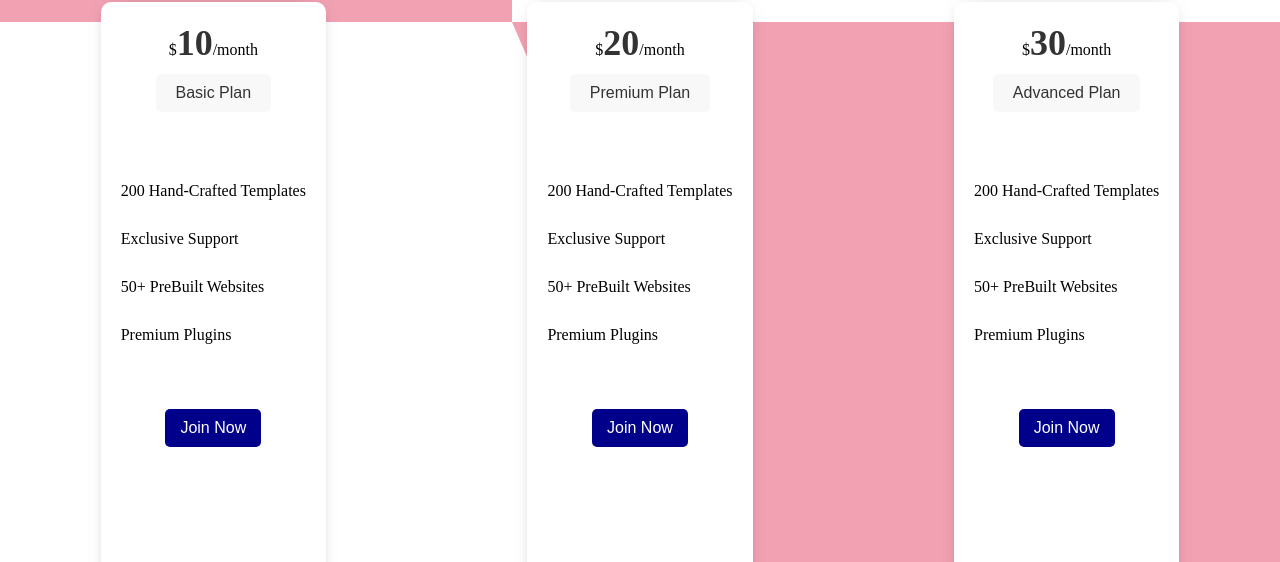
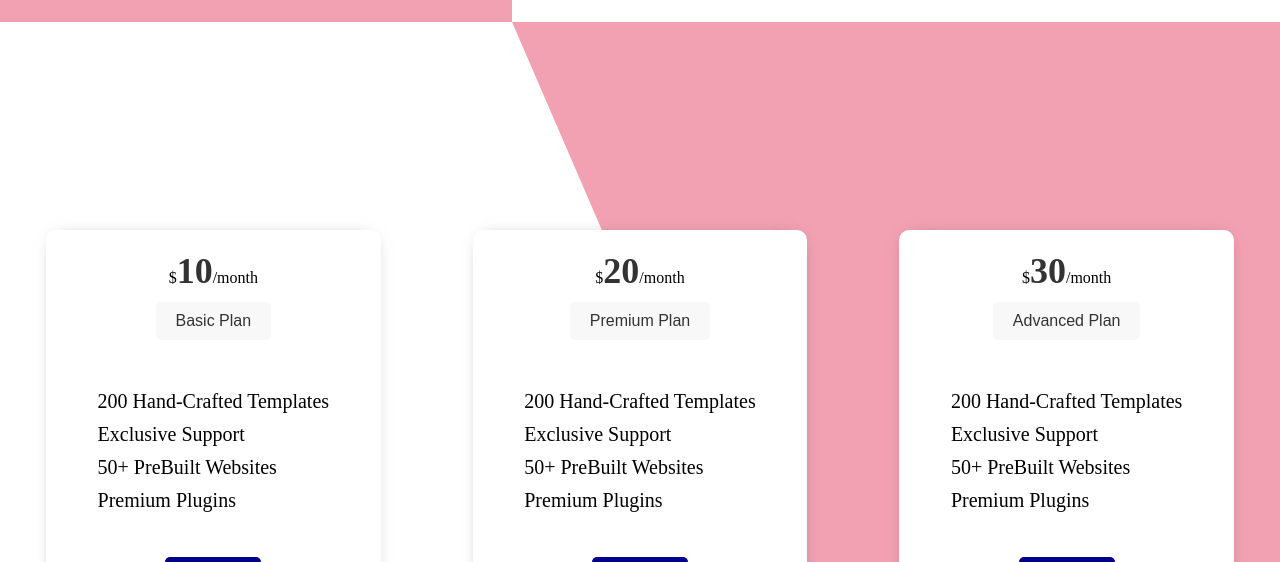
Before and after one commit to olasunkanmiStephen/firststyledcomponentproject, a React (Vite) app: page / in a window 1280 px wide. Shown: the part 2378-2940 px from the top of the page. Built offline with nearby package versions, Linux system fonts and the light colour scheme.

Commit message:
all done

```diff
--- a/src/Component/PriceCard.jsx
+++ b/src/Component/PriceCard.jsx
@@ -6,11 +6,11 @@ const Container = styled.div`
     -webkit-box-shadow: 0px 0px 17px -11px rgba(0, 0, 0, 0.58);
     box-shadow: 0px 0px 17px -11px rgba(0, 0, 0, 0.58);
     border-radius: 10px;
+    width: 23%;
+    background-color: #fff;
     display: flex;
     flex-direction: column;
     align-items: center;
-    background-color: #fff;
-    height: 100%;
 
     @media only screen and (max-width: 480px) {
         margin-bottom: 10px;
@@ -42,8 +42,8 @@ const List = styled.ul`
 `;
 
 const ListItem = styled.li`
-    margin: 30px 0;
-    font-size: 16px;
+    margin: 10px 0;
+    font-size:20px;
 
     @media only screen and (max-width: 480px) {
         margin: 5px 0;
```
